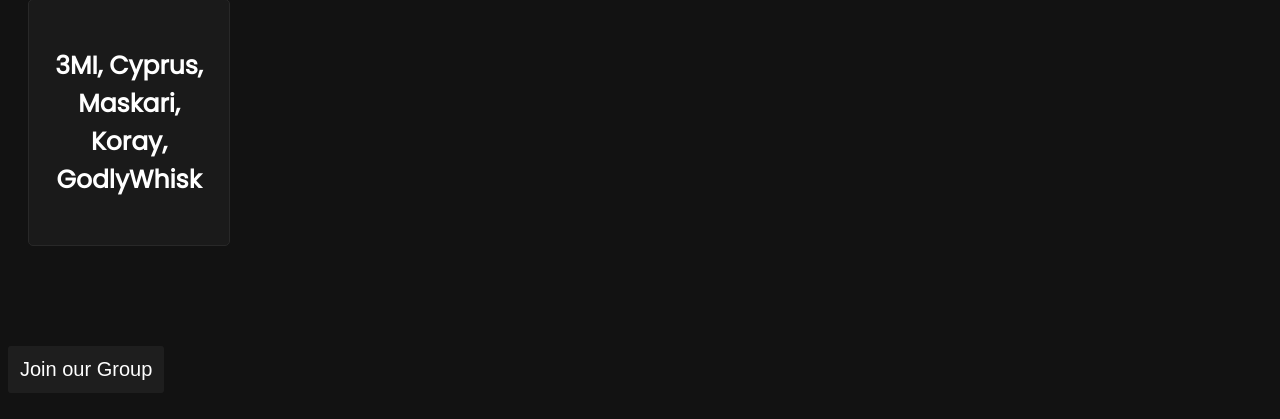
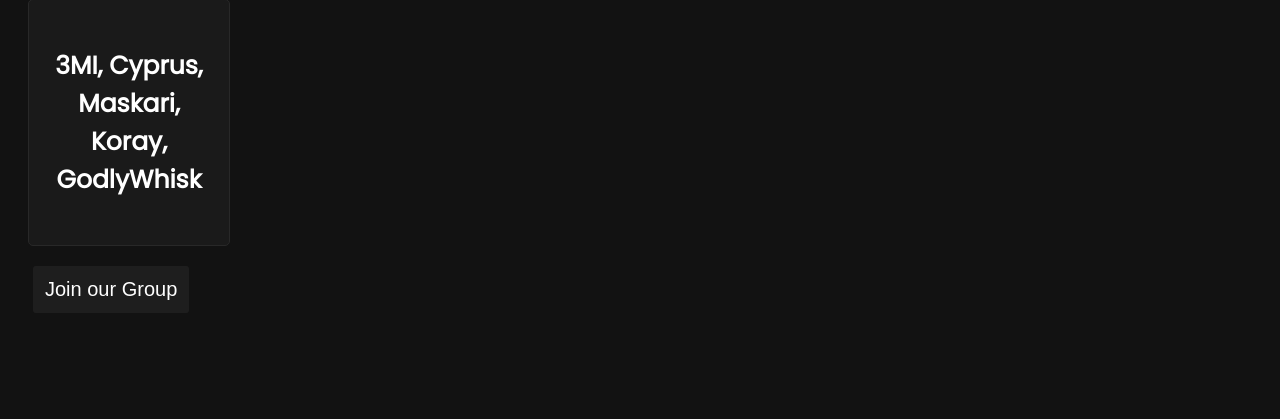
Before and after one commit to 3MI-Technologies/Website, a plain HTML site: page index.html in a window 1280 px wide. Shown: the part 251-670 px from the top of the page. Drawn offline with Linux system fonts and the light colour scheme.

Commit message:
Update index.html

```diff
--- a/index.html
+++ b/index.html
@@ -33,7 +33,7 @@
     <h1 style="color: white; font-size: 25px; text-align: center;"> 3MI, Cyprus, Maskari, Koray, GodlyWhisk </h1>
   </div>
         <a href="https://roblox.com/groups/9342323">
-      <button class="button1"> Join our Group </button>
+      <button class="button1" style="position: relative; top: -80px; left: 25px;"> Join our Group </button>
       </a>
   <script src="script.js"></script>
 </body>
```
